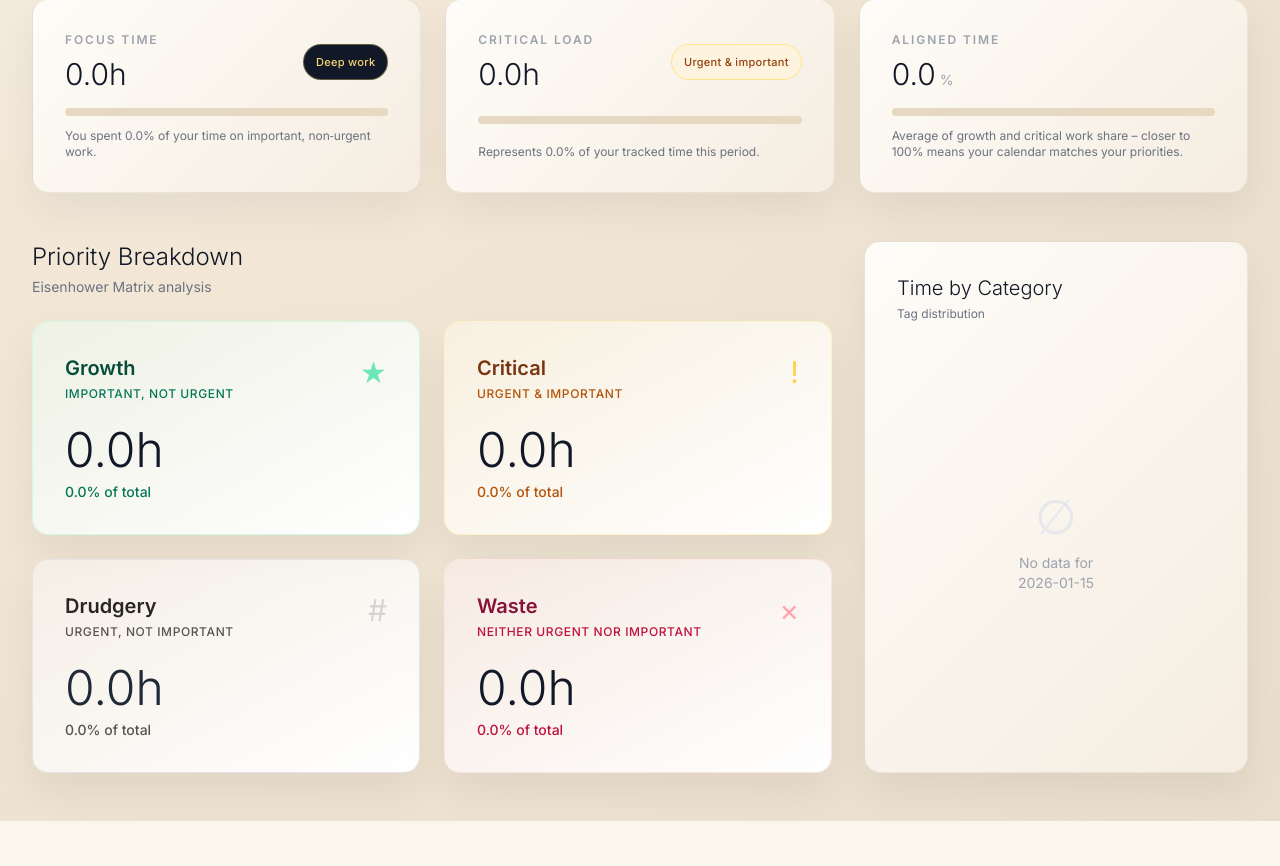
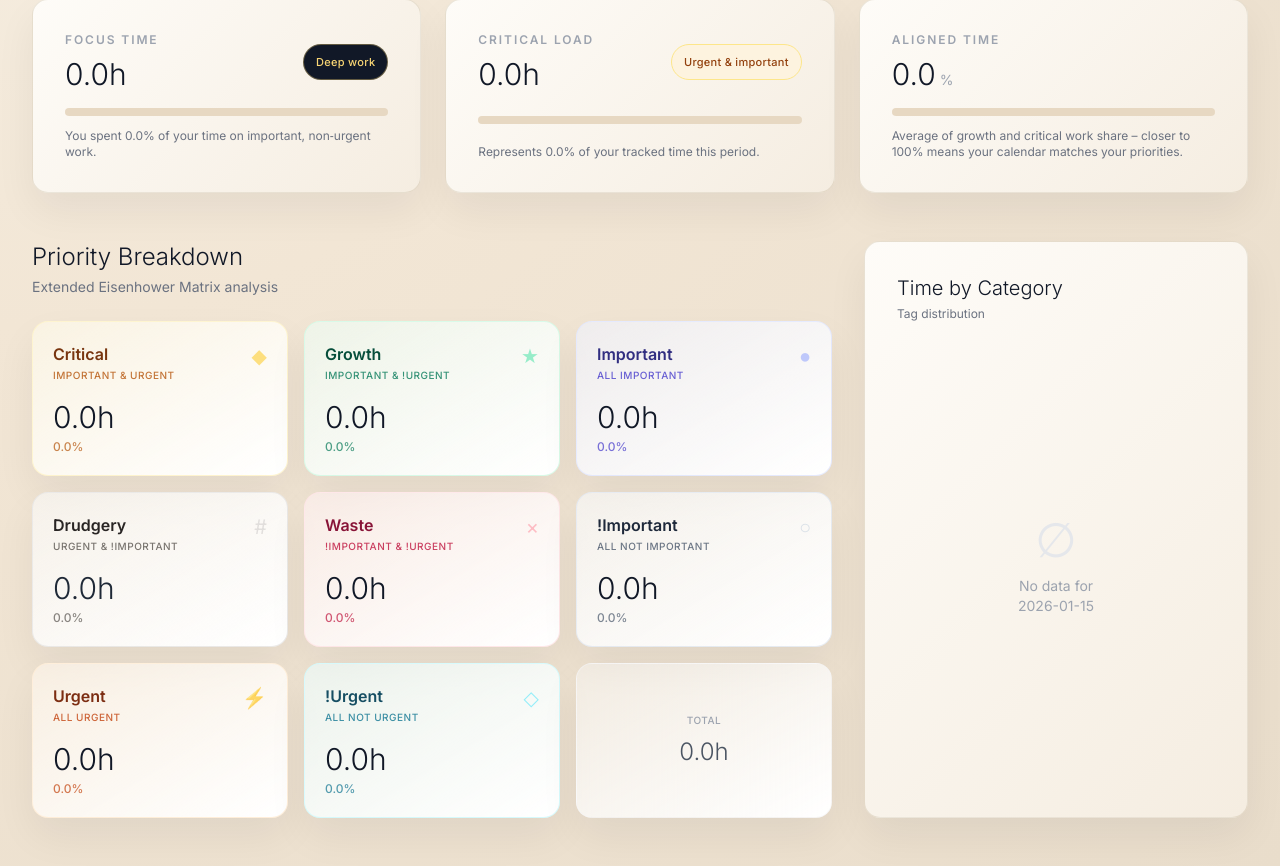
Before and after one commit to Harsh-0024/Time-Tracker-Pro, a Flask app: page / in a window 1280 px wide. Shown: the part 394-1260 px from the top of the page. Before the commit the page ends 1215 px from the top, so only its background shows below. Run offline with Flask 3, Linux system fonts and the light colour scheme; data that the repository does not hold is empty; some libraries are stand-ins or nearby versions.

Commit message:
extend matrix by windsurf

```diff
--- a/app.py
+++ b/app.py
@@ -390,6 +390,10 @@ def get_matrix_stats(df: pd.DataFrame) -> Dict[str, Dict[str, float]]:
         "q2": {"hours": 0.0, "pct": 0.0},
         "q3": {"hours": 0.0, "pct": 0.0},
         "q4": {"hours": 0.0, "pct": 0.0},
+        "important": {"hours": 0.0, "pct": 0.0},
+        "not_important": {"hours": 0.0, "pct": 0.0},
+        "urgent": {"hours": 0.0, "pct": 0.0},
+        "not_urgent": {"hours": 0.0, "pct": 0.0},
         "total_hours": 0.0,
     }
     if df.empty:
@@ -400,12 +404,20 @@ def get_matrix_stats(df: pd.DataFrame) -> Dict[str, Dict[str, float]]:
     q1 = float(df[(df["urgent"]) & (df["important"])]["duration"].sum())
     q3 = float(df[(df["urgent"]) & (~df["important"])]["duration"].sum())
     q4 = float(df[(~df["urgent"]) & (~df["important"])]["duration"].sum())
+    imp = float(df[df["important"]]["duration"].sum())
+    not_imp = float(df[~df["important"]]["duration"].sum())
+    urg = float(df[df["urgent"]]["duration"].sum())
+    not_urg = float(df[~df["urgent"]]["duration"].sum())
 
     return {
         "q1": {"hours": round(q1 / 60.0, 1), "pct": round((q1 / total_min) * 100.0, 1)},
         "q2": {"hours": round(q2 / 60.0, 1), "pct": round((q2 / total_min) * 100.0, 1)},
         "q3": {"hours": round(q3 / 60.0, 1), "pct": round((q3 / total_min) * 100.0, 1)},
         "q4": {"hours": round(q4 / 60.0, 1), "pct": round((q4 / total_min) * 100.0, 1)},
+        "important": {"hours": round(imp / 60.0, 1), "pct": round((imp / total_min) * 100.0, 1)},
+        "not_important": {"hours": round(not_imp / 60.0, 1), "pct": round((not_imp / total_min) * 100.0, 1)},
+        "urgent": {"hours": round(urg / 60.0, 1), "pct": round((urg / total_min) * 100.0, 1)},
+        "not_urgent": {"hours": round(not_urg / 60.0, 1), "pct": round((not_urg / total_min) * 100.0, 1)},
         "total_hours": round(total_min / 60.0, 1),
     }
 
@@ -605,6 +617,14 @@ def get_tasks():
         filtered = period_df[(period_df["urgent"]) & (~period_df["important"])]
     elif filter_type == "not_imp":
         filtered = period_df[~period_df["important"]]
+    elif filter_type == "important":
+        filtered = period_df[period_df["important"]]
+    elif filter_type == "not_important":
+        filtered = period_df[~period_df["important"]]
+    elif filter_type == "urgent":
+        filtered = period_df[period_df["urgent"]]
+    elif filter_type == "not_urgent":
+        filtered = period_df[~period_df["urgent"]]
     elif filter_type == "tag" and tag_name:
         filtered = period_df[period_df["tag"] == tag_name]
     else:
--- a/templates/dashboard.html
+++ b/templates/dashboard.html
@@ -360,63 +360,127 @@
         <!-- Main Content Grid -->
         <div class="grid grid-cols-1 lg:grid-cols-3 gap-8">
 
-            <!-- Priority Matrix - Eisenhower Matrix -->
+            <!-- Priority Matrix - Extended Eisenhower Matrix -->
             <div class="lg:col-span-2" id="matrix">
                 <div class="mb-6">
                     <h3 class="text-2xl font-light text-gray-900 mb-1">Priority Breakdown</h3>
-                    <p class="text-sm text-gray-500">Eisenhower Matrix analysis</p>
+                    <p class="text-sm text-gray-500">Extended Eisenhower Matrix analysis</p>
                 </div>
-                <div class="grid grid-cols-1 md:grid-cols-2 gap-6">
-                    <!-- Growth: Important, Not Urgent -->
-                    <div class="matrix-card luxury-card rounded-2xl p-8 h-full bg-gradient-to-br from-emerald-50/50 to-white border-emerald-100" onclick="viewMatrixQuadrant('q2', 'Growth')">
-                        <div class="flex justify-between items-start mb-6">
+                <div class="grid grid-cols-3 gap-4">
+                    <!-- Row 1: Important & Urgent | Important & !Urgent | Important -->
+
+                    <!-- Critical: Urgent & Important -->
+                    <div class="matrix-card luxury-card rounded-2xl p-5 bg-gradient-to-br from-amber-50/60 to-white border-amber-100/80 hover:shadow-lg transition-all duration-300" onclick="viewMatrixQuadrant('q1', 'Critical')">
+                        <div class="flex justify-between items-start mb-4">
                             <div>
-                                <h4 class="text-emerald-900 font-semibold text-xl mb-1">Growth</h4>
-                                <p class="text-xs text-emerald-700 font-medium uppercase tracking-wider">Important, Not Urgent</p>
+                                <h4 class="text-amber-900 font-semibold text-base mb-0.5">Critical</h4>
+                                <p class="text-[10px] text-amber-700/80 font-medium uppercase tracking-wider">Important & Urgent</p>
                             </div>
-                            <div class="text-3xl text-emerald-300">★</div>
+                            <div class="text-xl text-amber-300/70">◆</div>
                         </div>
-                        <div class="text-5xl font-light text-gray-900 mb-2"><span class="js-hover-hours" data-hours="{{ matrix.q2.hours }}">{{ matrix.q2.hours }}h</span></div>
-                        <div class="text-sm font-medium text-emerald-700">{{ matrix.q2.pct }}% of total</div>
+                        <div class="text-3xl font-light text-gray-900 mb-1"><span class="js-hover-hours" data-hours="{{ matrix.q1.hours }}">{{ matrix.q1.hours }}h</span></div>
+                        <div class="text-xs font-medium text-amber-700/70">{{ matrix.q1.pct }}%</div>
                     </div>
 
-                    <!-- Critical: Urgent & Important -->
-                    <div class="matrix-card luxury-card rounded-2xl p-8 h-full bg-gradient-to-br from-amber-50/50 to-white border-amber-100" onclick="viewMatrixQuadrant('q1', 'Critical')">
-                        <div class="flex justify-between items-start mb-6">
+                    <!-- Growth: Important, Not Urgent -->
+                    <div class="matrix-card luxury-card rounded-2xl p-5 bg-gradient-to-br from-emerald-50/60 to-white border-emerald-100/80 hover:shadow-lg transition-all duration-300" onclick="viewMatrixQuadrant('q2', 'Growth')">
+                        <div class="flex justify-between items-start mb-4">
                             <div>
-                                <h4 class="text-amber-900 font-semibold text-xl mb-1">Critical</h4>
-                                <p class="text-xs text-amber-700 font-medium uppercase tracking-wider">Urgent & Important</p>
+                                <h4 class="text-emerald-900 font-semibold text-base mb-0.5">Growth</h4>
+                                <p class="text-[10px] text-emerald-700/80 font-medium uppercase tracking-wider">Important & !Urgent</p>
                             </div>
-                            <div class="text-3xl text-amber-300">!</div>
+                            <div class="text-xl text-emerald-300/70">★</div>
                         </div>
-                        <div class="text-5xl font-light text-gray-900 mb-2"><span class="js-hover-hours" data-hours="{{ matrix.q1.hours }}">{{ matrix.q1.hours }}h</span></div>
-                        <div class="text-sm font-medium text-amber-700">{{ matrix.q1.pct }}% of total</div>
+                        <div class="text-3xl font-light text-gray-900 mb-1"><span class="js-hover-hours" data-hours="{{ matrix.q2.hours }}">{{ matrix.q2.hours }}h</span></div>
+                        <div class="text-xs font-medium text-emerald-700/70">{{ matrix.q2.pct }}%</div>
                     </div>
 
+                    <!-- Important (All) -->
+                    <div class="matrix-card luxury-card rounded-2xl p-5 bg-gradient-to-br from-indigo-50/60 to-white border-indigo-100/80 hover:shadow-lg transition-all duration-300" onclick="viewMatrixQuadrant('important', 'Important')">
+                        <div class="flex justify-between items-start mb-4">
+                            <div>
+                                <h4 class="text-indigo-900 font-semibold text-base mb-0.5">Important</h4>
+                                <p class="text-[10px] text-indigo-700/80 font-medium uppercase tracking-wider">All Important</p>
+                            </div>
+                            <div class="text-xl text-indigo-300/70">●</div>
+                        </div>
+                        <div class="text-3xl font-light text-gray-900 mb-1"><span class="js-hover-hours" data-hours="{{ matrix.important.hours }}">{{ matrix.important.hours }}h</span></div>
+                        <div class="text-xs font-medium text-indigo-700/70">{{ matrix.important.pct }}%</div>
+                    </div>
+
+                    <!-- Row 2: Urgent & !Important | !Important & !Urgent | !Important -->
+
                     <!-- Drudgery: Urgent, Not Important -->
-                    <div class="matrix-card luxury-card rounded-2xl p-8 h-full bg-gradient-to-br from-stone-50/50 to-white border-stone-200" onclick="viewMatrixQuadrant('q3', 'Drudgery')">
-                        <div class="flex justify-between items-start mb-6">
+                    <div class="matrix-card luxury-card rounded-2xl p-5 bg-gradient-to-br from-stone-50/60 to-white border-stone-200/80 hover:shadow-lg transition-all duration-300" onclick="viewMatrixQuadrant('q3', 'Drudgery')">
+                        <div class="flex justify-between items-start mb-4">
                             <div>
-                                <h4 class="text-stone-800 font-semibold text-xl mb-1">Drudgery</h4>
-                                <p class="text-xs text-stone-600 font-medium uppercase tracking-wider">Urgent, Not Important</p>
+                                <h4 class="text-stone-800 font-semibold text-base mb-0.5">Drudgery</h4>
+                                <p class="text-[10px] text-stone-600/80 font-medium uppercase tracking-wider">Urgent & !Important</p>
                             </div>
-                            <div class="text-3xl text-stone-300">#</div>
+                            <div class="text-xl text-stone-300/70">#</div>
                         </div>
-                        <div class="text-5xl font-light text-gray-800 mb-2"><span class="js-hover-hours" data-hours="{{ matrix.q3.hours }}">{{ matrix.q3.hours }}h</span></div>
-                        <div class="text-sm font-medium text-stone-600">{{ matrix.q3.pct }}% of total</div>
+                        <div class="text-3xl font-light text-gray-800 mb-1"><span class="js-hover-hours" data-hours="{{ matrix.q3.hours }}">{{ matrix.q3.hours }}h</span></div>
+                        <div class="text-xs font-medium text-stone-600/70">{{ matrix.q3.pct }}%</div>
                     </div>
 
                     <!-- Waste: Neither -->
-                    <div class="matrix-card luxury-card rounded-2xl p-8 h-full bg-gradient-to-br from-rose-50/50 to-white border-rose-100" onclick="viewMatrixQuadrant('q4', 'Waste')">
-                        <div class="flex justify-between items-start mb-6">
+                    <div class="matrix-card luxury-card rounded-2xl p-5 bg-gradient-to-br from-rose-50/60 to-white border-rose-100/80 hover:shadow-lg transition-all duration-300" onclick="viewMatrixQuadrant('q4', 'Waste')">
+                        <div class="flex justify-between items-start mb-4">
                             <div>
-                                <h4 class="text-rose-900 font-semibold text-xl mb-1">Waste</h4>
-                                <p class="text-xs text-rose-700 font-medium uppercase tracking-wider">Neither Urgent nor Important</p>
+                                <h4 class="text-rose-900 font-semibold text-base mb-0.5">Waste</h4>
+                                <p class="text-[10px] text-rose-700/80 font-medium uppercase tracking-wider">!Important & !Urgent</p>
                             </div>
-                            <div class="text-3xl text-rose-300">×</div>
+                            <div class="text-xl text-rose-300/70">×</div>
                         </div>
-                        <div class="text-5xl font-light text-gray-900 mb-2"><span class="js-hover-hours" data-hours="{{ matrix.q4.hours }}">{{ matrix.q4.hours }}h</span></div>
-                        <div class="text-sm font-medium text-rose-700">{{ matrix.q4.pct }}% of total</div>
+                        <div class="text-3xl font-light text-gray-900 mb-1"><span class="js-hover-hours" data-hours="{{ matrix.q4.hours }}">{{ matrix.q4.hours }}h</span></div>
+                        <div class="text-xs font-medium text-rose-700/70">{{ matrix.q4.pct }}%</div>
+                    </div>
+
+                    <!-- Not Important (All) -->
+                    <div class="matrix-card luxury-card rounded-2xl p-5 bg-gradient-to-br from-slate-50/60 to-white border-slate-200/80 hover:shadow-lg transition-all duration-300" onclick="viewMatrixQuadrant('not_important', 'Not Important')">
+                        <div class="flex justify-between items-start mb-4">
+                            <div>
+                                <h4 class="text-slate-800 font-semibold text-base mb-0.5">!Important</h4>
+                                <p class="text-[10px] text-slate-600/80 font-medium uppercase tracking-wider">All Not Important</p>
+                            </div>
+                            <div class="text-xl text-slate-300/70">○</div>
+                        </div>
+                        <div class="text-3xl font-light text-gray-900 mb-1"><span class="js-hover-hours" data-hours="{{ matrix.not_important.hours }}">{{ matrix.not_important.hours }}h</span></div>
+                        <div class="text-xs font-medium text-slate-600/70">{{ matrix.not_important.pct }}%</div>
+                    </div>
+
+                    <!-- Row 3: Urgent | !Urgent | (empty) -->
+
+                    <!-- Urgent (All) -->
+                    <div class="matrix-card luxury-card rounded-2xl p-5 bg-gradient-to-br from-orange-50/60 to-white border-orange-100/80 hover:shadow-lg transition-all duration-300" onclick="viewMatrixQuadrant('urgent', 'Urgent')">
+                        <div class="flex justify-between items-start mb-4">
+                            <div>
+                                <h4 class="text-orange-900 font-semibold text-base mb-0.5">Urgent</h4>
+                                <p class="text-[10px] text-orange-700/80 font-medium uppercase tracking-wider">All Urgent</p>
+                            </div>
+                            <div class="text-xl text-orange-300/70">⚡</div>
+                        </div>
+                        <div class="text-3xl font-light text-gray-900 mb-1"><span class="js-hover-hours" data-hours="{{ matrix.urgent.hours }}">{{ matrix.urgent.hours }}h</span></div>
+                        <div class="text-xs font-medium text-orange-700/70">{{ matrix.urgent.pct }}%</div>
+                    </div>
+
+                    <!-- Not Urgent (All) -->
+                    <div class="matrix-card luxury-card rounded-2xl p-5 bg-gradient-to-br from-cyan-50/60 to-white border-cyan-100/80 hover:shadow-lg transition-all duration-300" onclick="viewMatrixQuadrant('not_urgent', 'Not Urgent')">
+                        <div class="flex justify-between items-start mb-4">
+                            <div>
+                                <h4 class="text-cyan-900 font-semibold text-base mb-0.5">!Urgent</h4>
+                                <p class="text-[10px] text-cyan-700/80 font-medium uppercase tracking-wider">All Not Urgent</p>
+                            </div>
+                            <div class="text-xl text-cyan-300/70">◇</div>
+                        </div>
+                        <div class="text-3xl font-light text-gray-900 mb-1"><span class="js-hover-hours" data-hours="{{ matrix.not_urgent.hours }}">{{ matrix.not_urgent.hours }}h</span></div>
+                        <div class="text-xs font-medium text-cyan-700/70">{{ matrix.not_urgent.pct }}%</div>
+                    </div>
+
+                    <!-- Empty corner cell - Total summary -->
+                    <div class="luxury-card rounded-2xl p-5 bg-gradient-to-br from-gray-50/40 to-white border-gray-100/60 flex flex-col justify-center items-center">
+                        <div class="text-[10px] text-gray-400 font-medium uppercase tracking-wider mb-2">Total</div>
+                        <div class="text-2xl font-light text-gray-600"><span class="js-hover-hours" data-hours="{{ matrix.total_hours }}">{{ matrix.total_hours }}h</span></div>
                     </div>
                 </div>
             </div>
```
